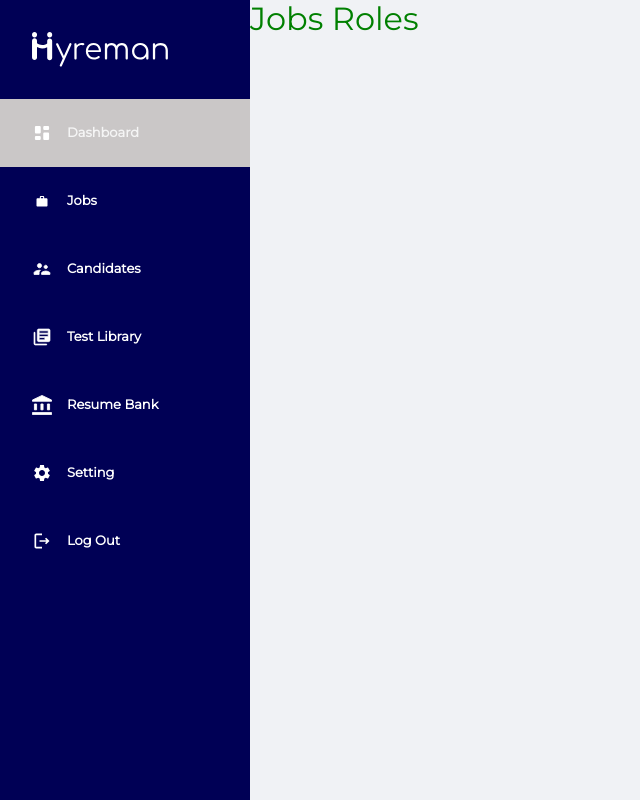
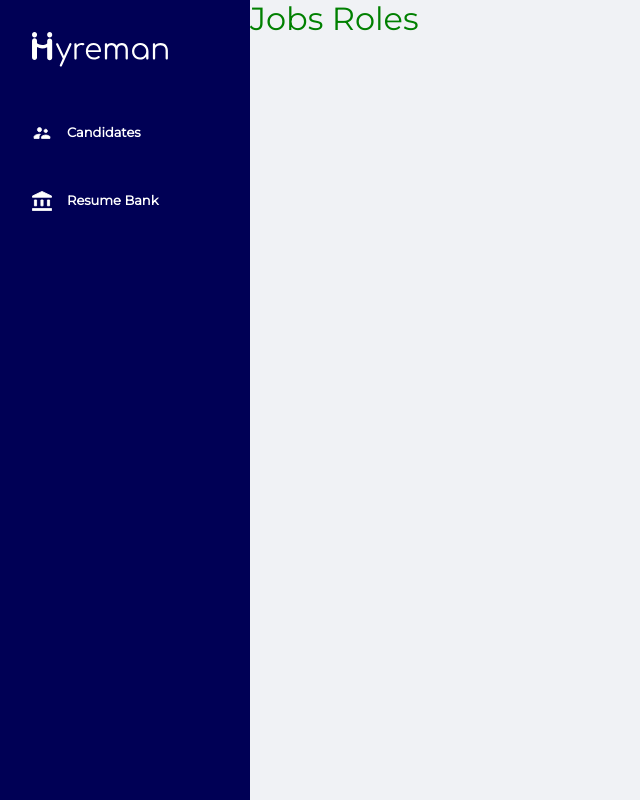
Before and after one commit to ginjardev/hyremanfntnd, a React (Create React App) app in the folder hyremanfrontend/: page /jobs in a window 1280 px wide. Shown: the whole page, without its empty margins (0-640 px from the left). Built offline with nearby package versions, Linux system fonts and the light colour scheme; the HTML template or start-up script is replaced by a standard one.

Commit message:
update for st mgt

```diff
--- a/hyremanfrontend/src/Components/SearchBar/SearchBar.js
+++ b/hyremanfrontend/src/Components/SearchBar/SearchBar.js
@@ -10,7 +10,6 @@ const SearchBar = ({getResumesByTag, filterName}) => {
         const value = e.target.value;
         getResumesByTag(value,'gender');
         console.log(value);
-
     }
 
     const onChangeExperience=(e)=>{
--- a/hyremanfrontend/src/constants/sidebar-menu.js
+++ b/hyremanfrontend/src/constants/sidebar-menu.js
@@ -8,48 +8,48 @@ import SettingsIcon from '../assets/icons/settings.svg'
 
 const sidebar_menu = [
 
-    {
-        id: 1,
-        icon: DashboardIcon,
-        path: '/dashboard-access',
-        title: 'Dashboard',
-    },
-    {
-        id: 2,
-        icon: JobsIcon,
-        path: '#',
-        title: 'Jobs',
-    },
+    // {
+    //     id: 1,
+    //     icon: DashboardIcon,
+    //     path: '/dashboard-access',
+    //     title: 'Dashboard',
+    // },
+    // {
+    //     id: 2,
+    //     icon: JobsIcon,
+    //     path: '#',
+    //     title: 'Jobs',
+    // },
     {
         id: 3,
         icon: CandidatesIcon,
         path: '/candidates',
         title: 'Candidates',
     },
-    {
-        id: 4,
-        icon: TestLibraryIcon,
-        path: '#',
-        title: 'Test Library',
-    },
+    // {
+    //     id: 4,
+    //     icon: TestLibraryIcon,
+    //     path: '#',
+    //     title: 'Test Library',
+    // },
     {
         id: 5,
         icon: ResumeBankIcon,
         path: '/resume-bank',
         title: 'Resume Bank',
     },
-    {
-        id: 6,
-        icon: SettingsIcon,
-        path: '#',
-        title: 'Setting',
-    },
-    {
-        id: 7,
-        icon: LogoutIcon,
-        path: '/',
-        title: 'Log Out',
-    },
+    // {
+    //     id: 6,
+    //     icon: SettingsIcon,
+    //     path: '#',
+    //     title: 'Setting',
+    // },
+    // {
+    //     id: 7,
+    //     icon: LogoutIcon,
+    //     path: '/',
+    //     title: 'Log Out',
+    // },
 ]
 
 export default sidebar_menu;
```
